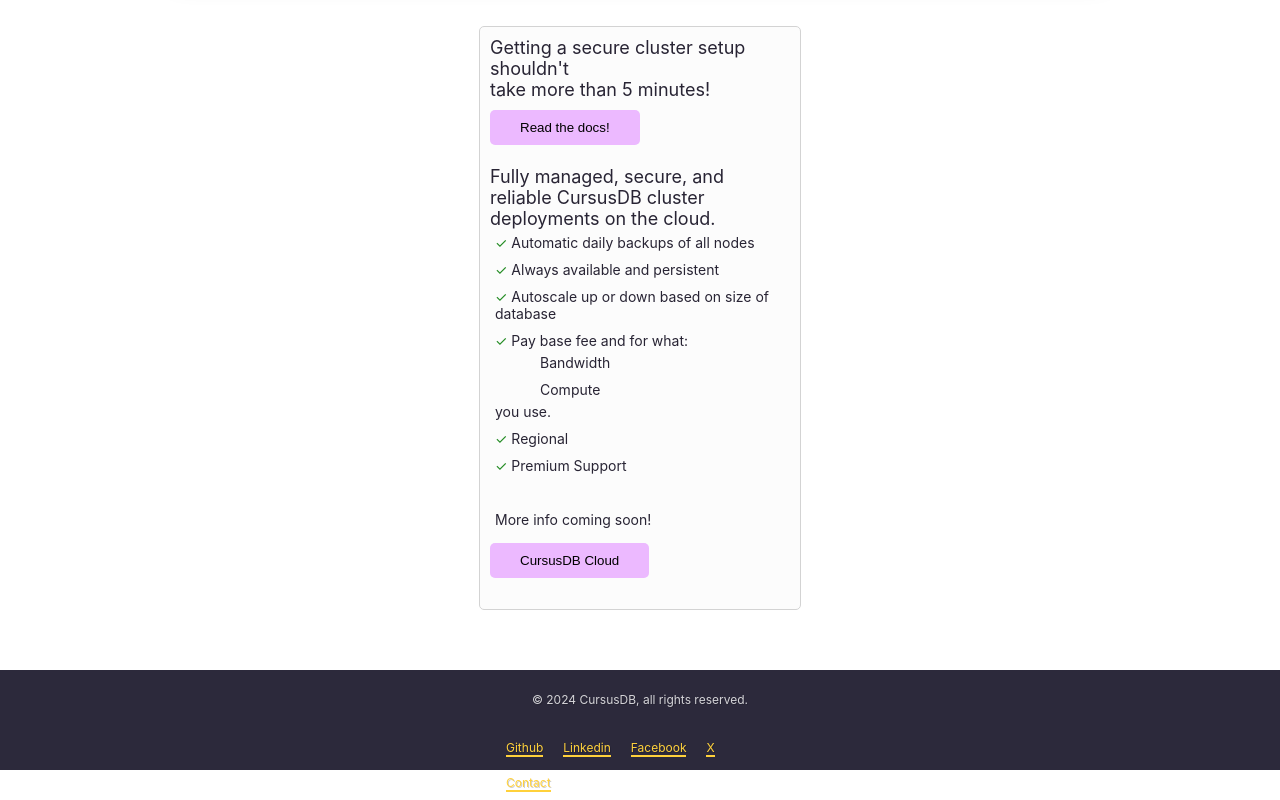
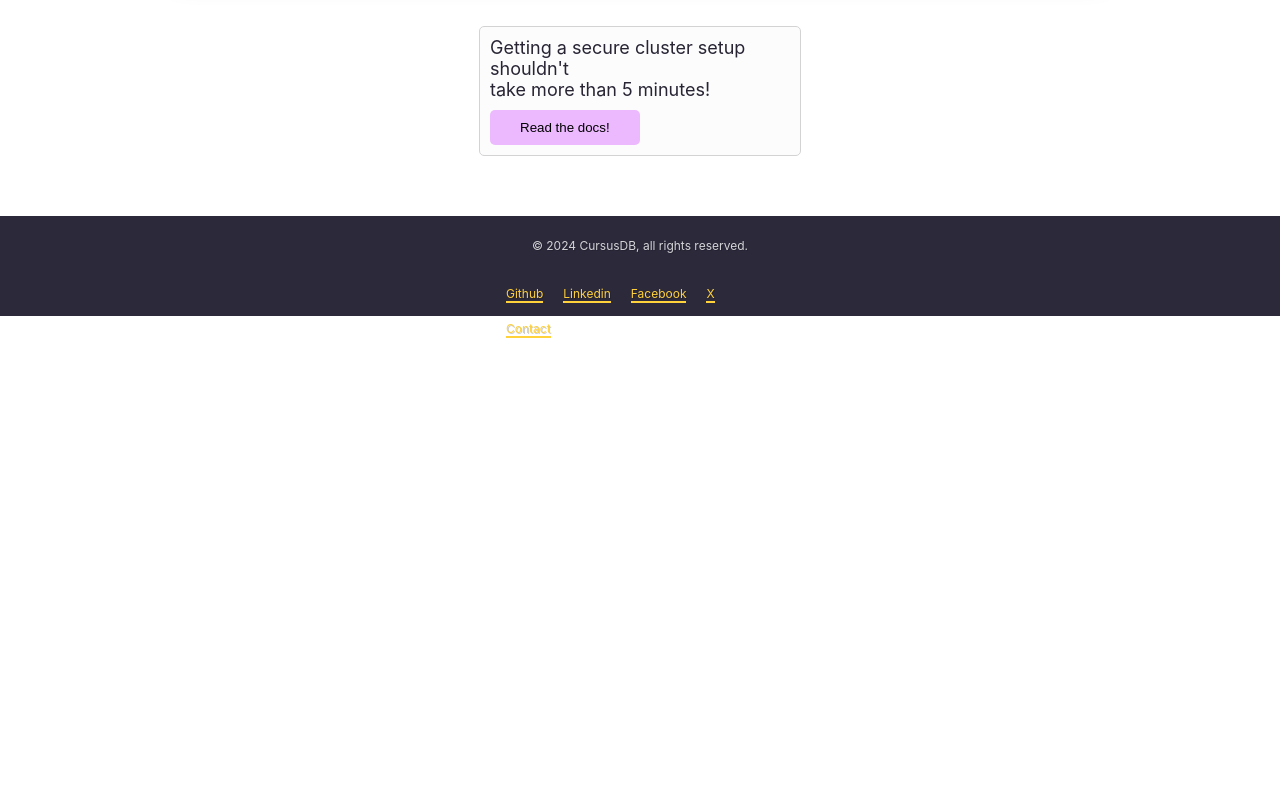
Before and after one commit to cursusdb/cursusdb-web, a SvelteKit app: page / in a window 1280 px wide. Shown: the part 1264-2064 px from the top of the page. After the commit the page ends 1610 px from the top, so only its background shows below. Built offline with nearby package versions, Linux system fonts and the light colour scheme; a small style sheet from the web is missing.

Commit message:
update to homepage regarding cloud offering

```diff
--- a/src/routes/+page.svelte
+++ b/src/routes/+page.svelte
@@ -109,25 +109,25 @@
     <p>Getting a secure cluster setup shouldn't<br/> take more than 5 minutes!</p>
     <button on:click={() => navigate('/documentation')}>Read the docs!</button>
 
-    <br/><br/>
-    <p>Fully managed, secure, and reliable CursusDB cluster deployments on the cloud.</p>
-    <ul>
-        <li><span style="color: forestgreen">✓</span> Automatic daily backups of all nodes</li>
-        <li><span style="color: forestgreen">✓</span>  Always available and persistent </li>
-        <li><span style="color: forestgreen">✓</span>  Autoscale up or down based on size of database</li>
-        <li><span style="color: forestgreen">✓</span>  Pay base fee and for what:
-        <ul>
-            <li>Bandwidth</li>
-            <li>Compute</li>
-        </ul>
-            you use.
-        </li>
-        <li><span style="color: forestgreen">✓</span> Regional</li>
-        <li><span style="color: forestgreen">✓</span>  Premium Support</li>
-        <li></li>
-        <li>More info coming soon!</li>
-    </ul>
-    <button on:click={() => navigate('./')}>CursusDB Cloud</button><br/><br/>
+<!--    <br/><br/>-->
+<!--    <p>Fully managed, secure, and reliable CursusDB cluster deployments on the cloud.</p>-->
+<!--    <ul>-->
+<!--        <li><span style="color: forestgreen">✓</span> Automatic daily backups of all nodes</li>-->
+<!--        <li><span style="color: forestgreen">✓</span>  Always available and persistent </li>-->
+<!--        <li><span style="color: forestgreen">✓</span>  Autoscale up or down based on size of database</li>-->
+<!--        <li><span style="color: forestgreen">✓</span>  Pay base fee and for what:-->
+<!--        <ul>-->
+<!--            <li>Bandwidth</li>-->
+<!--            <li>Compute</li>-->
+<!--        </ul>-->
+<!--            you use.-->
+<!--        </li>-->
+<!--        <li><span style="color: forestgreen">✓</span> Regional</li>-->
+<!--        <li><span style="color: forestgreen">✓</span>  Premium Support</li>-->
+<!--        <li></li>-->
+<!--        <li>More info coming soon!</li>-->
+<!--    </ul>-->
+<!--    <button on:click={() => navigate('./')}>CursusDB Cloud</button><br/><br/>-->
 </div>
 
 
```
